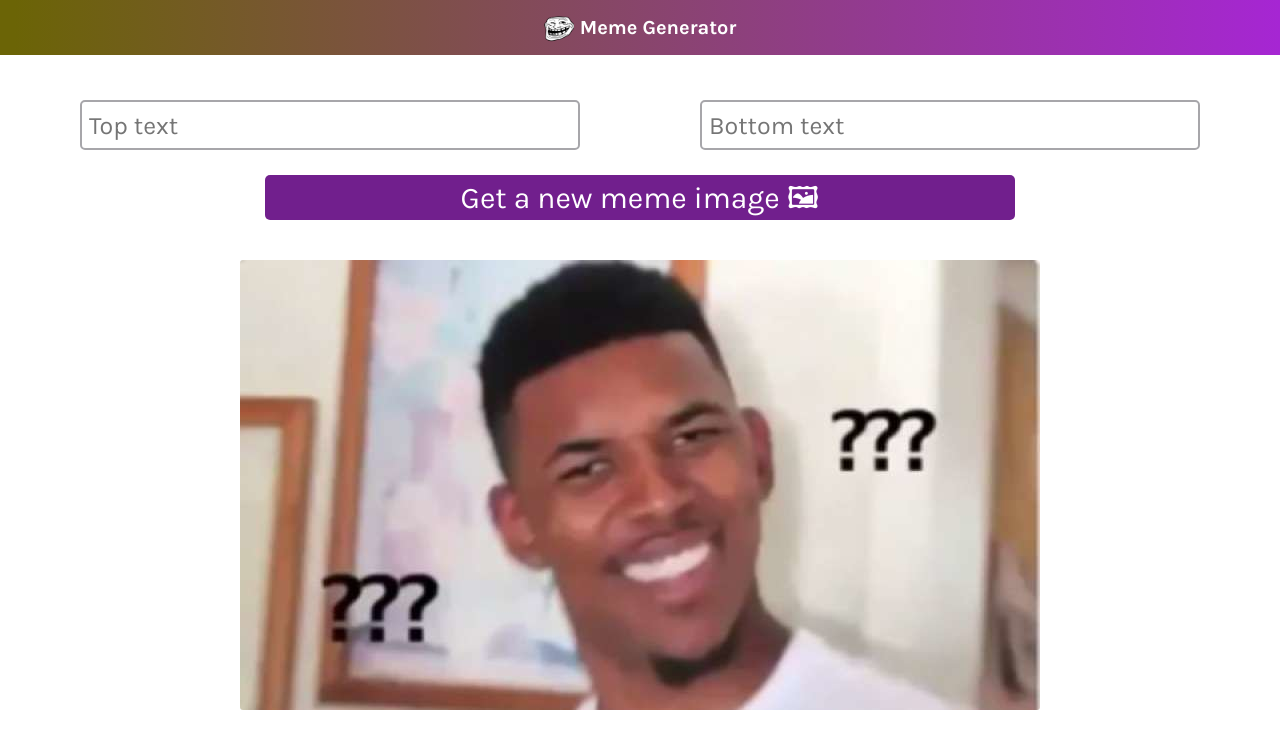
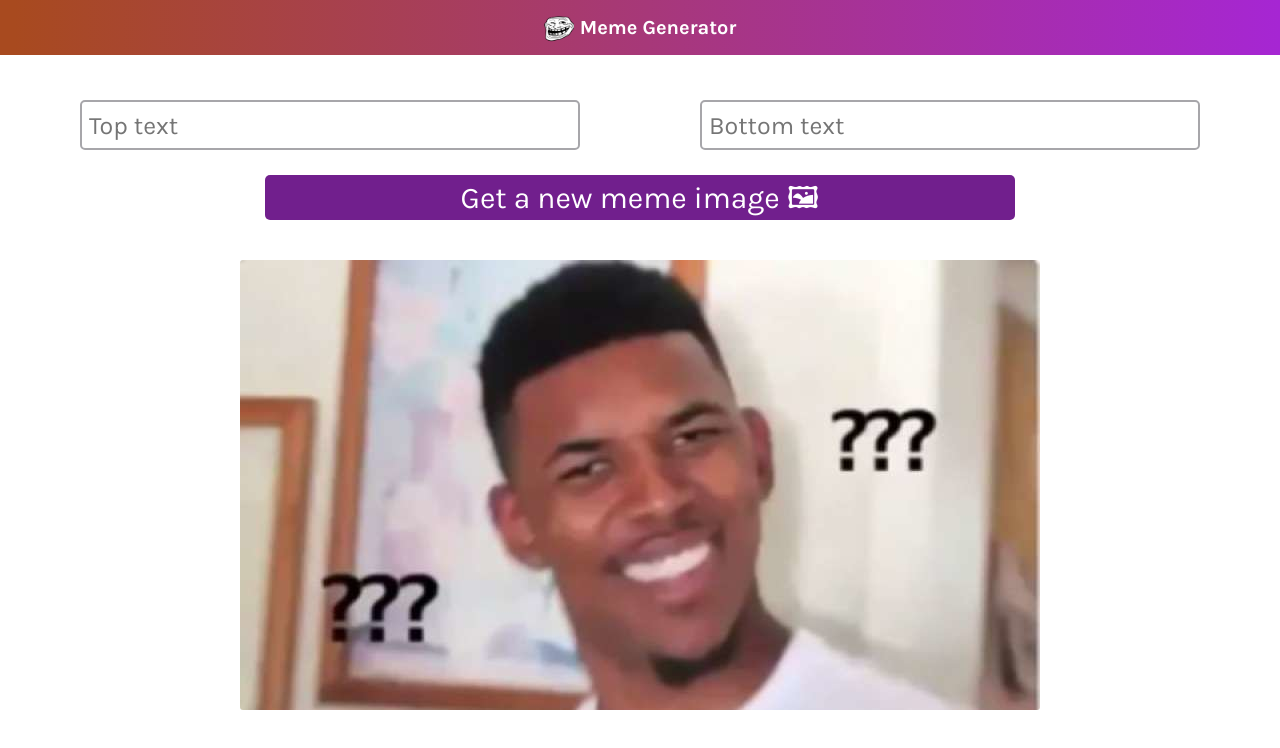
Before and after one commit to Sanket00900/Meme-Generator, a React (Create React App) app: page / in a window 1280 px wide. Shown: the top 748 px of the page. Built offline with nearby package versions, Linux system fonts and the light colour scheme; no server answers.

Commit message:
add styles

```diff
--- a/src/App.css
+++ b/src/App.css
@@ -15,7 +15,7 @@ main {
   display: flex;
   justify-content: center;
   height: 55px;
-  background: linear-gradient(90deg, #6b6406 1.18%, #A626D3 100%);
+  background: linear-gradient(90deg, #a84a1f 1.18%, #A626D3 100%);
   color: white;
   padding: 10px;
 }
```
